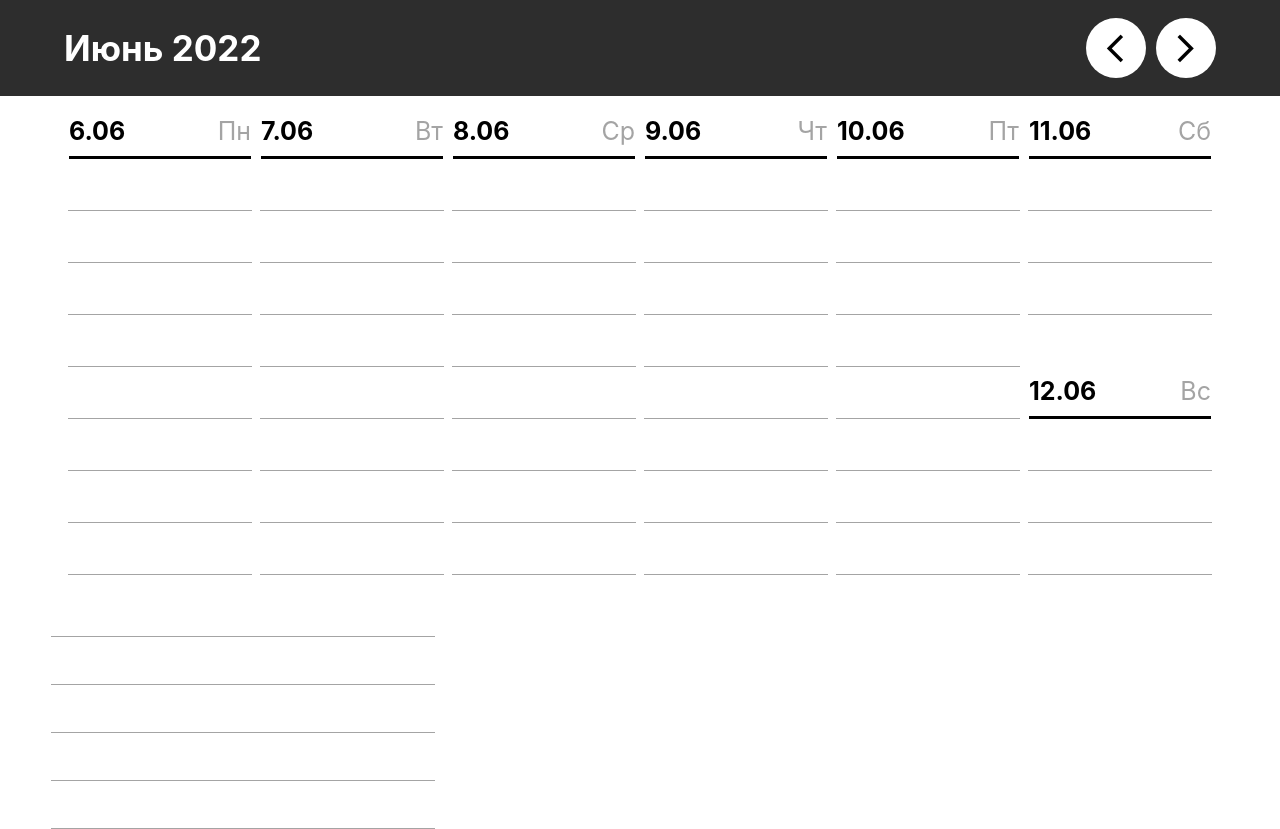
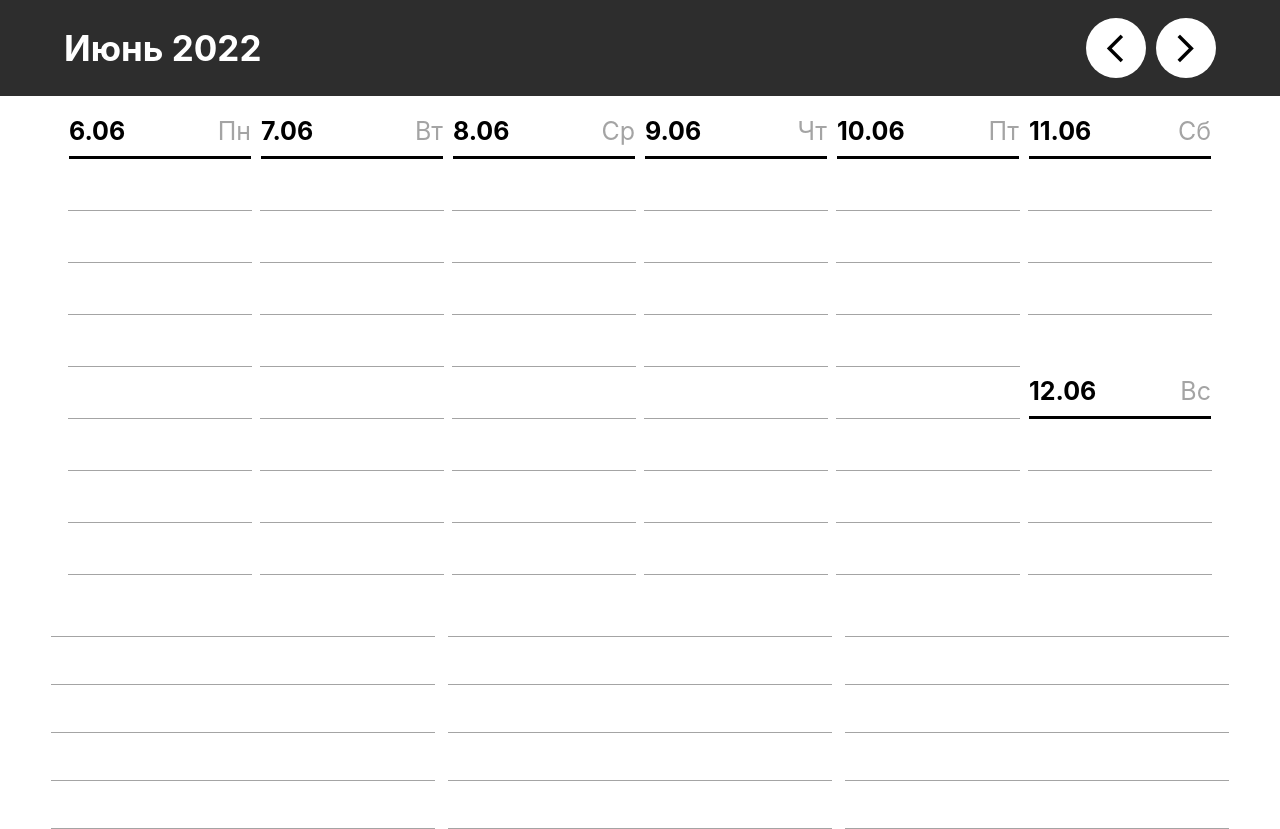
Before and after one commit to TayaTeslya/pp02-todolist, a React (Create React App) app: page / in a window 1280 px wide. Built offline with nearby package versions, Linux system fonts and the light colour scheme; no server answers.

Commit message:
Общие заметки с мини-багом (злость)

```diff
--- a/src/App.js
+++ b/src/App.js
@@ -4,9 +4,11 @@ import { useState } from 'react';
 
 
 Date.prototype.addDays = function(days) {
+
   let date = new Date(this.valueOf());
   date.setDate(date.getDate() + days);
   return date;
+
 }
 
 
@@ -23,6 +25,7 @@ function App() {
   function clickLeftButton() {
     setMonday(monday.addDays(-7));
   }
+
   function clickRightButton() {
     setMonday(monday.addDays(7));
   }
@@ -47,6 +50,7 @@ function App() {
             <NoteDateConteiner weekdays={monday}/>
         </div>
     );
+
 }
 
 
--- a/src/components/noteDateConteiner.js
+++ b/src/components/noteDateConteiner.js
@@ -6,9 +6,11 @@ import { useEffect, useState } from 'react';
 
 
 Date.prototype.addDays = function(days) {
+
     let date = new Date(this.valueOf());
     date.setDate(date.getDate() + days);
     return date;
+
 }
 
 
@@ -16,6 +18,10 @@ function NoteDateConteiner(props) {
     function changeReload(bool) {
         setFirstColumn(firstColumn.filter(row => false));
         setFirstColumn([]);
+        setSecondColumn(firstColumn.filter(row => false));
+        setSecondColumn([]);
+        setThirdColumn(firstColumn.filter(row => false));
+        setThirdColumn([]);
         setReload(bool);
     }
     const [reload, setReload] = useState(false);
@@ -78,8 +84,8 @@ function NoteDateConteiner(props) {
         </div>
         <div className="note-common-conteiner">
             <Common reload={changeReload} notes={firstColumn} column="1"/>
-            {/* <Common reload={changeReload} notes={secondColumn} column="2"/>
-            <Common reload={changeReload} notes={thirdColumn} column="3"/>  */}
+            <Common reload={changeReload} notes={secondColumn} column="2"/>
+            <Common reload={changeReload} notes={thirdColumn} column="3"/>
         </div>
     </div>
   );
--- a/src/components/notes/common.js
+++ b/src/components/notes/common.js
@@ -6,20 +6,30 @@ import { useEffect, useState } from 'react';
 function Common(props) {
 
     const [notes, setNotes] = useState([]);
+    const [change, setChange] = useState(false);
+
     useEffect(() => {
         setNotes([...props.notes]);
+        setChange(!Boolean(change));
     }, [props.notes]);
 
     return (
         <div className="note-common-input-wrapper">
-            <Input reload={props.reload} name="commonNotes" note={notes[0] ? notes[0] : ''} column={props.column}/>
-            <Input reload={props.reload} name="commonNotes" note={notes[1] ? notes[1] : ''} column={props.column}/>
-            <Input reload={props.reload} name="commonNotes" note={notes[2] ? notes[2] : ''} column={props.column}/>
-            <Input reload={props.reload} name="commonNotes" note={notes[3] ? notes[3] : ''} column={props.column}/>
-            <Input reload={props.reload} name="commonNotes" note={notes[4] ? notes[4] : ''} column={props.column}/>
+            <Input table="commonNote" reload={props.reload} name="commonNotes" note={notes[0] ? notes[0] : ''} column={props.column} change={change}/>
+            <Input table="commonNote" reload={props.reload} name="commonNotes" note={notes[1] ? notes[1] : ''} column={props.column} change={change}/>
+            <Input table="commonNote" reload={props.reload} name="commonNotes" note={notes[2] ? notes[2] : ''} column={props.column} change={change}/>
+            <Input table="commonNote" reload={props.reload} name="commonNotes" note={notes[3] ? notes[3] : ''} column={props.column} change={change}/>
+            <Input table="commonNote" reload={props.reload} name="commonNotes" note={notes[4] ? notes[4] : ''} column={props.column} change={change}/>
         </div>
     );
 
 }
 
 export default Common;
+
+
+{/* <Input reload={props.reload} name="commonNotes" note={notes[0] ? notes[0] : ''} column={props.column}/>
+            <Input reload={props.reload} name="commonNotes" note={notes[1] ? notes[1] : ''} column={props.column}/>
+            <Input reload={props.reload} name="commonNotes" note={notes[2] ? notes[2] : ''} column={props.column}/>
+            <Input reload={props.reload} name="commonNotes" note={notes[3] ? notes[3] : ''} column={props.column}/>
+            <Input reload={props.reload} name="commonNotes" note={notes[4] ? notes[4] : ''} column={props.column}/> */}
--- a/src/components/notes/input.js
+++ b/src/components/notes/input.js
@@ -3,33 +3,30 @@ import { useEffect, useState } from 'react';
 
 
 function Input(props) {
-    // const [isPost, setIsPost] = useState((props.note['textCommonNote']) ? true : false);
+
     const [isPost, setIsPost] = useState(true);
-
     const [isChange, setIsChange] = useState(null);
 
-    // let is = null;
+    // useEffect(() => {
+    //     if (props.column == 1) {
+    //         console.log(isPost);
+    //     }
+    //     console.log('-');
+    // }, [isPost]);
 
     useEffect(() => {
-        if (props.column == 1) {
-            console.log(isPost);
-        }
-        console.log('-');
-    }, [isPost]);
-
-    useEffect(() => {
-        // if (event.target.value == '') {
+        console.log('упс');
         if (isChange === '') {
-            console.log('удаление');
+            // console.log('удаление');
             deleteCommonNote();
             setIsPost(true);
         } else if (isChange != null) {
-            if (isPost) {
-                console.log('добавление');
+            if (isPost && (!props.note['idCommonNote'] || !props.note['idWeekNote'])) {
+                // console.log('добавление');
                 addCommonNote();
                 setIsPost(false);
             } else {
-                console.log('изменение');
+                // console.log('изменение');
                 changeCommonNote();
                 setIsPost(false);
             }
@@ -37,7 +34,7 @@ function Input(props) {
     }, [isChange])
 
     function deleteCommonNote() {
-        fetch('http://localhost:3001/commonNotes?idCommonNote=' + props.note['idCommonNote'], {
+        fetch('http://localhost:3001/' + props.table + 's?id' + props.table + '=' + (props.note['idCommonNote'] || props.note['idWeekNote']), {
             method: 'DELETE'
         }).then((err) => {
             setNote('');
@@ -60,7 +57,7 @@ function Input(props) {
     }
 
     function changeCommonNote() {
-        fetch('http://localhost:3001/commonNotes?idCommonNote=' + props.note['idCommonNote'], {
+        fetch('http://localhost:3001/' + props.table + 's?id' + props.table + '=' + (props.note['idCommonNote'] || props.note['idWeekNote']), {
             method: 'PUT',
             headers: {'Content-Type' : 'application/json'},
             body: JSON.stringify({
@@ -74,72 +71,29 @@ function Input(props) {
         });
     }
 
-
     const [note, setNote] = useState('');
 
     useEffect(() => {
         setNote(null); //очищает при удалении (сдвиг)
-        if (props.note['textCommonNote']) {
+        setIsChange(null);
+        if (props.note != '') {
             setNote(props.note['textCommonNote']);
         } else {
             setNote('');
         }
         setIsPost(!Boolean(note));
-    }, [props.note]);
+    }, [props.change]);
 
     return (
         <input value={note} onChange={((event) => {
             setNote(event.target.value);
         })} onBlur={((event) => {
-            setIsChange(event.target.value);
-            //changeNote(event);
+            if (props.note['textCommonNote'] != note) { //чтобы лишний раз не обращаться к серверу при изменении неизменении
+                setIsChange(event.target.value);
+            }
         })}/>
     );
+
 }
 
 export default Input;
-
-// function changeNote(event) {
-//     if (event.target.value == '') { //если пустота, то удаляем запись в бд
-//         setIsPost(false);
-//         fetch('http://localhost:3001/commonNotes?idCommonNote=' + props.note['idCommonNote'], {
-//             method: 'DELETE'
-//         }).then((err) => {
-//             setNote('');
-//             // isPost = false;
-//             props.reload(true);
-//         });
-//     } else { //если что-то лежит в инпуте, изменяем запись в бд ИЛИ добавляем
-//         if (isPost != true) { //добавляем в БД
-//             setIsPost(true);
-//             console.log(isPost);
-//              // isPost = true;
-//             fetch('http://localhost:3001/commonNotes', {
-//                 method: 'POST',
-//                 headers: {'Content-Type' : 'application/json'}, //настройки для серва (формат данных и тп)
-//                 body: JSON.stringify({
-//                     textCommonNote: note,
-//                     columnCommonNote: props.column
-//                 })//заметка - объект в виде json
-//             }).then((err) => {
-//                 setNote('');
-//                 props.reload(true);
-//             }).then(() => {
-//                 // debugger;
-//             });
-//         } else { //изменяем
-//             fetch('http://localhost:3001/commonNotes?idCommonNote=' + props.note['idCommonNote'], {
-//                 method: 'PUT',
-//                 headers: {'Content-Type' : 'application/json'},
-//                 body: JSON.stringify({
-//                     textCommonNote: note,
-//                     colorCommonNote: 'none',
-//                     statusCommonNote: 'false'
-//                 })
-//             }).then((err) => {
-//                 setNote('');
-//                 props.reload(true);
-//             });
-//         }
-//     }
-// }
```
Also changed, not shown: 1 other file (tests, documents, lock files or other folders). Lines whose indentation alone changed are shown as unchanged.
